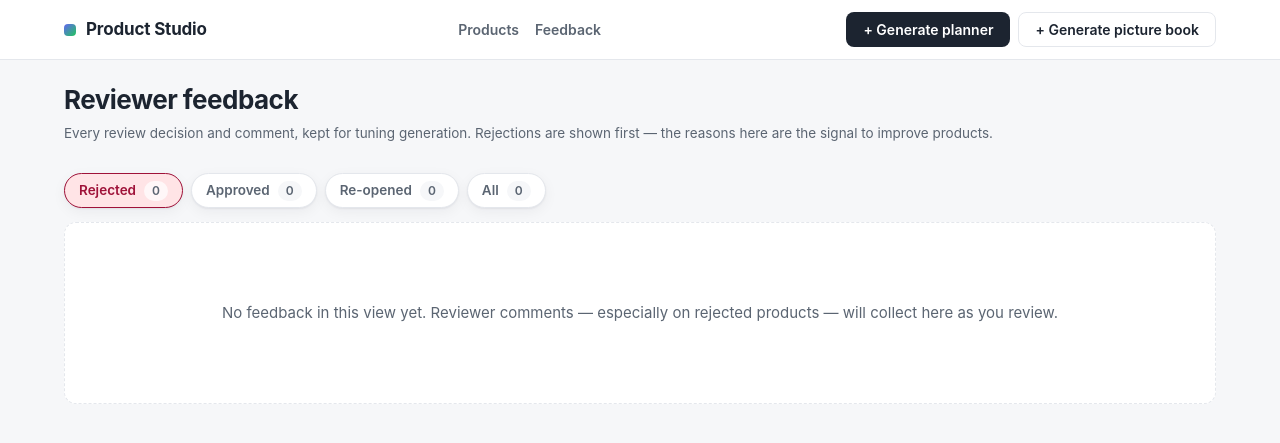
After one commit to nvillegas7/etsy-product-automation, a Flask app: page /feedback in a window 1280 px wide. The commit adds this page. Shown: the top 443 px of the page. Run offline with Flask 3, Linux system fonts and the light colour scheme.

Commit message:
Collect structured reviewer feedback (append-only), esp. on rejections
Add a ReviewEvent log: every approve/reject/re-review is recorded with a
reason category, a free-text comment, and a snapshot of the product's
attributes — instead of a single overwritten review_note. Rejecting now
requires a comment (that feedback is the signal for tuning generation).

Dashboard: reason dropdown + comment on the review form, a per-product
review history, and a new /feedback page collecting all comments
(rejections first) to mine later. The review_events table auto-creates
via init_db's create_all.

tests/storage + tests/dashboard green (46 passed).

Co-Authored-By: Claude Opus 4.8 (1M context) <noreply@anthropic.com>

```diff
--- a/src/dashboard/app.py
+++ b/src/dashboard/app.py
@@ -35,7 +35,28 @@ from src.monitoring.metrics import PipelineMetrics
 from src.pipeline.state import ProductStateMachine
 from src.storage.database import get_session_factory, init_db
 from src.storage.models import Niche, Product, ProductState
-from src.storage.repository import EtsyListingRepository, ProductRepository
+from src.storage.repository import (
+    EtsyListingRepository,
+    ProductRepository,
+    ReviewEventRepository,
+)
+
+# Rejection reason categories offered in the review form (value, label). The
+# free-text comment is always captured too; these just make patterns countable.
+REVIEW_REASONS: list[tuple[str, str]] = [
+    ("design", "Design / visual"),
+    ("title_seo", "Title / SEO / keywords"),
+    ("quality", "Quality / errors"),
+    ("mismatch", "Off-brand / niche mismatch"),
+    ("pricing", "Pricing"),
+    ("other", "Other"),
+]
+_REVIEW_REASON_LABELS = dict(REVIEW_REASONS)
+_DECISION_LABELS = {
+    "approved": "Approved",
+    "rejected": "Rejected",
+    "re_review": "Re-opened",
+}
 
 logger = structlog.get_logger()
 
@@ -414,11 +435,27 @@ def create_app(config: dict | None = None) -> Flask:
             return target
         return url_for("index")
 
+    _DECISION_FOR_STATE = {
+        ProductState.APPROVED: "approved",
+        ProductState.REJECTED: "rejected",
+        ProductState.REVIEW_PENDING: "re_review",
+    }
+
     def _apply_review_transition(
         product: Product, new_state: ProductState
     ) -> str | None:
-        """Flip state and persist the review note; return an error or None."""
+        """Flip state, persist the note, and append a review-feedback event.
+
+        A rejection MUST carry a comment — that reviewer feedback is the
+        signal used later to improve generation, so we refuse an empty one.
+        """
         note = (request.form.get("note") or "").strip()
+        reason = (request.form.get("reason") or "").strip() or None
+        if new_state == ProductState.REJECTED and not note:
+            return (
+                "Please add a comment explaining the rejection — reviewer "
+                "feedback is collected to improve future products."
+            )
         try:
             ProductStateMachine.transition(product.id, new_state, g.db)
         except ValueError as exc:
@@ -427,6 +464,27 @@ def create_app(config: dict | None = None) -> Flask:
             product.id,
             review_note=note or product.review_note,
             reviewed_at=datetime.now(timezone.utc),
+        )
+        # Append-only feedback log (keeps history across re-review cycles).
+        try:
+            snapshot = json.dumps(
+                {
+                    "product_type": product.product_type,
+                    "title": product.display_title or product.title,
+                    "palette": product.palette_name,
+                    "params": json.loads(product.params) if product.params else None,
+                },
+                default=str,
+            )
+        except (TypeError, ValueError):
+            snapshot = None
+        ReviewEventRepository(g.db).add(
+            product.id,
+            _DECISION_FOR_STATE.get(new_state, new_state.value),
+            product_type=product.product_type,
+            reason=reason,
+            comment=note or None,
+            params_snapshot=snapshot,
         )
         return None
 
@@ -528,6 +586,7 @@ def create_app(config: dict | None = None) -> Flask:
             pdf_size = product.file_size_bytes
 
         listing = EtsyListingRepository(g.db).get_by_product(product.id)
+        history = ReviewEventRepository(g.db).list_for_product(product.id)
         return render_template(
             "detail.html",
             view=view,
@@ -535,7 +594,54 @@ def create_app(config: dict | None = None) -> Flask:
             preview_pages=preview_pages,
             pdf_size=pdf_size,
             listing=listing,
+            history=history,
+            review_reasons=REVIEW_REASONS,
+            reason_labels=_REVIEW_REASON_LABELS,
+            decision_labels=_DECISION_LABELS,
             ProductState=ProductState,
+        )
+
+    @app.get("/feedback")
+    def feedback():
+        """Collected reviewer feedback across all products — the log to mine
+        later (especially rejections) to improve generation."""
+        decision_key = request.args.get("decision", "rejected")
+        valid = {"approved", "rejected", "re_review"}
+        decision = decision_key if decision_key in valid else None
+        repo = ReviewEventRepository(g.db)
+        events = repo.list_all(decision=decision, limit=500)
+        counts = repo.counts_by_decision()
+        niche_names = _niche_names()
+        products = {p.id: p for p in ProductRepository(g.db).list_products()}
+        rows = []
+        for ev in events:
+            prod = products.get(ev.product_id)
+            rows.append(
+                {
+                    "event": ev,
+                    "title": (
+                        (prod.display_title or prod.title)
+                        if prod is not None
+                        else f"Product #{ev.product_id}"
+                    ),
+                    "niche": (
+                        niche_names.get(prod.niche_id, "") if prod is not None else ""
+                    ),
+                    "reason_label": _REVIEW_REASON_LABELS.get(ev.reason or "", ev.reason or ""),
+                    "decision_label": _DECISION_LABELS.get(ev.decision, ev.decision),
+                }
+            )
+        chips = [
+            ("rejected", "Rejected", counts.get("rejected", 0)),
+            ("approved", "Approved", counts.get("approved", 0)),
+            ("re_review", "Re-opened", counts.get("re_review", 0)),
+            ("all", "All", sum(counts.values())),
+        ]
+        return render_template(
+            "feedback.html",
+            rows=rows,
+            chips=chips,
+            decision_filter=decision_key if decision else "all",
         )
 
     # ---------------- review actions ----------------
--- a/src/dashboard/static/style.css
+++ b/src/dashboard/static/style.css
@@ -571,3 +571,48 @@ a:hover { text-decoration: underline; }
 }
 .params-table td { padding: 6px 0; overflow-wrap: anywhere; }
 .params-table tr + tr th, .params-table tr + tr td { border-top: 1px solid var(--line); }
+
+/* ---- top nav ---- */
+.topnav { display: flex; gap: 16px; margin-left: 6px; }
+.topnav a { font-size: 14px; font-weight: 600; color: var(--ink-soft); text-decoration: none; }
+.topnav a:hover { color: var(--ink); }
+
+/* ---- review form extras ---- */
+.field-hint { font-weight: 500; color: var(--ink-faint); }
+.field-select {
+  width: 100%; padding: 8px 10px; margin-bottom: 10px;
+  border: 1px solid var(--line); border-radius: 8px; background: var(--card);
+  font-size: 14px; color: var(--ink);
+}
+
+/* ---- review history ---- */
+.review-history { list-style: none; margin: 0; padding: 0; display: flex; flex-direction: column; gap: 12px; }
+.rh-item { border-left: 3px solid var(--line); padding: 2px 0 2px 12px; }
+.rh-head { display: flex; align-items: center; gap: 8px; flex-wrap: wrap; }
+.rh-decision {
+  font-size: 11px; font-weight: 700; text-transform: uppercase; letter-spacing: 0.04em;
+  padding: 2px 8px; border-radius: 100px; background: var(--gray-bg); color: var(--gray-ink);
+}
+.rh-approved { background: var(--green-bg); color: var(--green-ink); }
+.rh-rejected { background: var(--rose-bg); color: var(--rose-ink); }
+.rh-re_review { background: var(--blue-bg); color: var(--blue-ink); }
+.rh-reason { font-size: 12.5px; font-weight: 600; color: var(--ink-soft); }
+.rh-date { font-size: 12px; color: var(--ink-faint); margin-left: auto; }
+.rh-comment { margin: 6px 0 0; font-size: 14px; color: var(--ink); overflow-wrap: anywhere; }
+.rh-comment.last-note { font-style: italic; color: var(--ink-soft); margin: 0 0 12px; }
+
+/* ---- feedback table ---- */
+.table-scroll { overflow-x: auto; }
+.feedback-table { width: 100%; border-collapse: collapse; font-size: 14px; }
+.feedback-table th {
+  text-align: left; font-size: 12px; text-transform: uppercase; letter-spacing: 0.04em;
+  color: var(--ink-faint); font-weight: 700; padding: 8px 12px; border-bottom: 1px solid var(--line);
+}
+.feedback-table td { padding: 10px 12px; border-bottom: 1px solid var(--line); vertical-align: top; }
+.feedback-table tr:hover td { background: var(--bg); }
+.fb-when { white-space: nowrap; color: var(--ink-soft); }
+.fb-product a { font-weight: 600; color: var(--ink); text-decoration: none; }
+.fb-product a:hover { text-decoration: underline; }
+.fb-niche { display: block; font-size: 12px; color: var(--ink-faint); }
+.fb-reason { white-space: nowrap; color: var(--ink-soft); }
+.fb-comment { min-width: 240px; overflow-wrap: anywhere; }
--- a/src/dashboard/templates/base.html
+++ b/src/dashboard/templates/base.html
@@ -12,6 +12,10 @@
       <a class="brand" href="{{ url_for('index') }}">
         <span class="brand-dot"></span>Product Studio
       </a>
+      <nav class="topnav">
+        <a href="{{ url_for('index') }}">Products</a>
+        <a href="{{ url_for('feedback') }}">Feedback</a>
+      </nav>
       {# The primary (dark) generate action follows the active type filter:
          with the picture-book filter on, the emphasized button posts
          type=picture_book. #}
--- /dev/null
+++ b/src/dashboard/templates/feedback.html
@@ -0,0 +1,59 @@
+{% extends "base.html" %}
+
+{% block title %}Reviewer feedback — Product Studio{% endblock %}
+
+{% block content %}
+  <div class="detail-header">
+    <div>
+      <h1 class="detail-title">Reviewer feedback</h1>
+      <p class="hint">Every review decision and comment, kept for tuning generation.
+        Rejections are shown first — the reasons here are the signal to improve products.</p>
+    </div>
+  </div>
+
+  <div class="chips" role="navigation" aria-label="Decision filters">
+    {% for key, label, count in chips %}
+      <a class="chip chip-{{ key }} {% if decision_filter == key %}chip-active{% endif %}"
+         href="{{ url_for('feedback', decision=key) }}">
+        {{ label }}<span class="chip-count">{{ count }}</span>
+      </a>
+    {% endfor %}
+  </div>
+
+  {% if rows %}
+    <div class="table-scroll">
+      <table class="feedback-table">
+        <thead>
+          <tr>
+            <th>When</th>
+            <th>Product</th>
+            <th>Type</th>
+            <th>Decision</th>
+            <th>Reason</th>
+            <th>Comment</th>
+          </tr>
+        </thead>
+        <tbody>
+          {% for row in rows %}
+          <tr>
+            <td class="fb-when">{{ row.event.created_at.strftime('%Y-%m-%d %H:%M') if row.event.created_at else '—' }}</td>
+            <td class="fb-product">
+              <a href="{{ url_for('product_detail', product_id=row.event.product_id) }}">{{ row.title }}</a>
+              {% if row.niche %}<span class="fb-niche">{{ row.niche }}</span>{% endif %}
+            </td>
+            <td>{{ 'Book' if row.event.product_type == 'picture_book' else 'Planner' }}</td>
+            <td><span class="rh-decision rh-{{ row.event.decision }}">{{ row.decision_label }}</span></td>
+            <td class="fb-reason">{{ row.reason_label or '—' }}</td>
+            <td class="fb-comment">{{ row.event.comment or '—' }}</td>
+          </tr>
+          {% endfor %}
+        </tbody>
+      </table>
+    </div>
+  {% else %}
+    <div class="empty-state">
+      <p>No feedback in this view yet. Reviewer comments — especially on rejected
+        products — will collect here as you review.</p>
+    </div>
+  {% endif %}
+{% endblock %}
```
Also changed, not shown: src/dashboard/templates/detail.html (+37 -3 lines), tests/dashboard/test_feedback.py (added, +105 -0 lines), src/storage/models.py, src/storage/repository.py, tests/storage/test_review_events.py (added).
